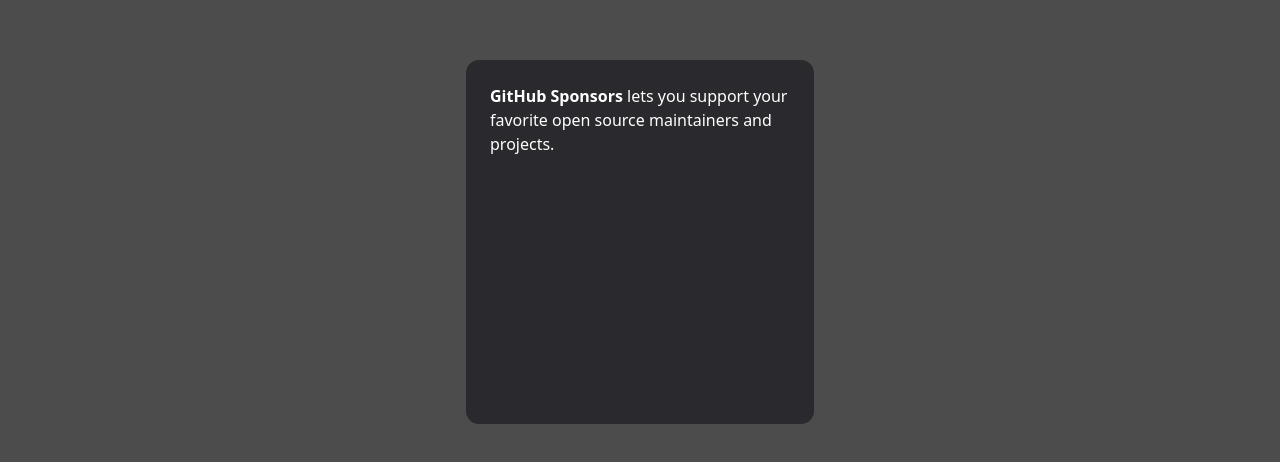
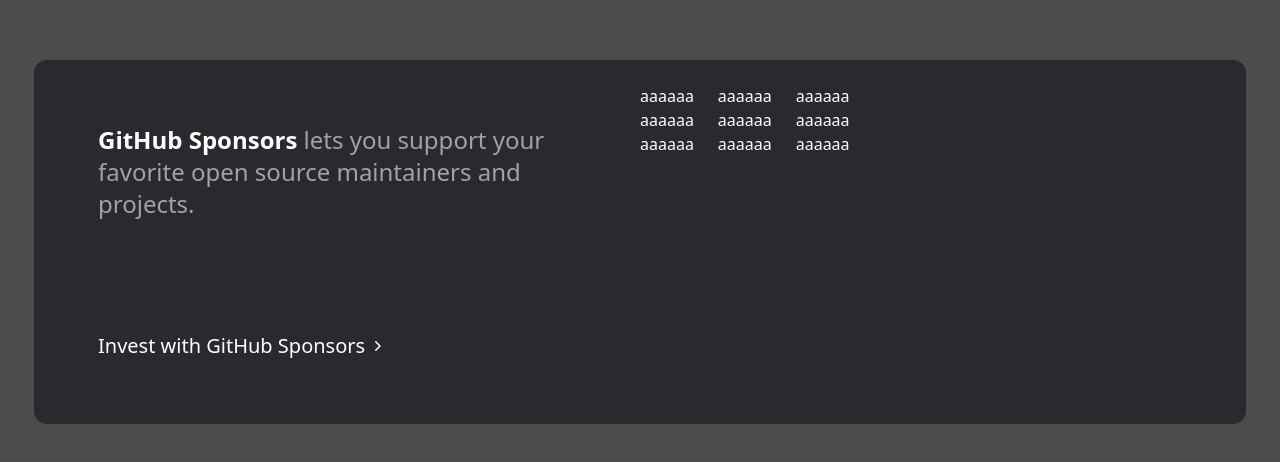
Before and after one commit to Berfin4615/github-like-card, an Angular app: page / in a window 1280 px wide. Shown: the part 158-620 px from the top of the page. Built offline with nearby package versions, Linux system fonts and the light colour scheme.

Commit message:
Mouse Event fixed according to PageX and PageY.

```diff
--- a/src/app/app.component.html
+++ b/src/app/app.component.html
@@ -1 +1,3 @@
-<app-git-hub-card></app-git-hub-card>
+<div class="card-component">
+    <app-git-hub-card></app-git-hub-card>
+</div>
--- a/src/app/app.component.ts
+++ b/src/app/app.component.ts
@@ -29,29 +29,28 @@ export class AppComponent implements OnInit, AfterViewInit {
     }
   }
 
-  executeJavaScript() {
+ executeJavaScript() {
     const cardContainer = document.querySelector(".glowing-card") as HTMLElement | null;
-    const card = document.querySelector(".glowing-card .card") as HTMLElement | null;
-
+    const card = document.querySelector(".card") as HTMLElement | null;
     if (cardContainer && card) {
-      card.addEventListener('mousemove', (e) => {
-        const xAxis = (card.offsetWidth / 2 - e.offsetX) / 20;
-        const yAxis = (card.offsetHeight / 2 - e.offsetY) / 20;
-
-        if (e.offsetX < card.offsetWidth / 2) {
+      cardContainer.addEventListener('mousemove', (e) => {
+        const xAxis = (cardContainer.offsetWidth / 2 - e.pageX) / 50;
+        const yAxis = (cardContainer.offsetHeight / 2 - e.pageY) / 50;
+        console.log(e.pageX )
+        if (e.pageX < card.offsetWidth / 2) {
           card.style.transform = `rotateY(${-xAxis}deg) rotateX(${yAxis}deg)`;
         } else {
           card.style.transform = `rotateY(${xAxis}deg) rotateX(${yAxis}deg)`;
         }
 
-        const gradientX = (e.offsetX / card.offsetWidth) * 100;
-        const gradientY = (e.offsetY / card.offsetHeight) * 100;
+        const gradientX = (e.pageX / card.offsetWidth) * 95;
+        const gradientY = (e.pageY / card.offsetHeight) * 50;
         card.style.background = `radial-gradient(2000px circle at ${gradientX}% ${gradientY}%, #ff00d44d, transparent 15%)`;
       });
 
-      card.addEventListener('mouseleave', () => {
-        card.style.transform = `rotateY(0deg) rotateX(0deg)`;
-        card.style.background = `rgba(0, 94, 255, 0)`;
+      cardContainer.addEventListener('mouseleave', (e) => {
+          cardContainer.style.transform = `rotateY(0deg) rotateX(0deg)`;
+          card.style.background = `rgba(0, 94, 255, 0)`;
       });
     }
   }
--- a/src/app/git-hub-card/git-hub-card.component.css
+++ b/src/app/git-hub-card/git-hub-card.component.css
@@ -1,13 +1,44 @@
+
 .glowing-card {
     min-height: 100vh;
     padding: 2em;
     display: flex;
     justify-content: center;
     align-items: center;
-    overflow: hidden;
+    overflow: visible;
     position: relative;
 }
+.arrow{
+    display: inline-block;
+    overflow: visible !important;
+    vertical-align: text-bottom;
+    fill: currentColor;
+}
+.arrow-text:hover .arrow-stem{
+    display: block;
+    transition: 0.2s ease-in;
+}
+.underline-text {
+    position: relative;
+    display: inline-block;
+}
 
+.underline-text::after {
+    content: '';
+    position: absolute;
+    left: 0;
+    bottom: 0;
+    width: 100%;
+    height: 2px;
+    background-color: #ffffff;
+    transform: scaleX(0);
+    transform-origin: bottom left;
+    transition: transform 0.3s ease-out;
+}
+
+.underline-text:hover::after {
+    transform: scaleX(1);
+}
 .glowing-card::before {
     content: "";
     position: absolute;
@@ -20,7 +51,6 @@
 
 .glowing-card .card {
     position: relative;
-    width: 22em;
     height: 23em;
     color: #fff;
     border-radius: 13px;
@@ -34,7 +64,8 @@
     align-items: center;
     transition: 100ms;
     perspective: 1000px;
-    transform: rotateX(0deg) rotateY(0deg); /* Initial transform for tilt effect */
+    transform: rotateX(0deg) rotateY(0deg);
+    width: 100%;
 }
 
 .glowing-card .card-content {
@@ -43,7 +74,7 @@
     padding: 1.5em;
     height: calc(100% - 4px);
     width: calc(100% - 4px);
-    z-index: 0;
+    z-index: 999;
 }
 
 .glowing-card:hover .card {
@@ -56,8 +87,8 @@
 
 .card::before {
     content: "";
-    position: absolute;
-    margin: 0;
+    position: relative;
+
     border-radius: inherit;
     background: radial-gradient(
         1500px circle at var(--x) var(--y),
@@ -65,9 +96,15 @@
         transparent 15%
     );
     opacity: 0;
-    z-index: 2;
 }
 
 .card:hover::before {
     opacity: 1;
 }
+
+.sponsors{
+    display: inline;
+}
+.sponsor-card{
+    border: 2px solid black;
+}
--- a/src/app/git-hub-card/git-hub-card.component.html
+++ b/src/app/git-hub-card/git-hub-card.component.html
@@ -1,7 +1,37 @@
 <section class="glowing-card">
-    <div class="card">
+    <div class="card  w-full">
         <div class="card-content">
-            <h2 class="text-opacity-95"><b>GitHub Sponsors</b> lets you support your favorite open source maintainers and projects.</h2>
+            <div class="flex flex-row h-full w-full">
+                <div class="flex flex-col justify-between p-10 w-6/12">
+                    <p class="text-2xl"><b>GitHub Sponsors</b> <a class="text-gray-400"> lets you support your favorite open source maintainers and projects.</a></p>
+                    <a class="arrow-text flex items-center gap-1 group">
+                        <span class="underline-text text-xl">Invest with GitHub Sponsors</span>
+                        <svg xmlns="http://www.w3.org/2000/svg" width="16" height="16" viewBox="0 0 16 16" fill="none"><path fill="currentColor" d="M7.28033 3.21967C6.98744 2.92678 6.51256 2.92678 6.21967 3.21967C5.92678 3.51256 5.92678 3.98744 6.21967 4.28033L7.28033 3.21967ZM11 8L11.5303 8.53033C11.8232 8.23744 11.8232 7.76256 11.5303 7.46967L11 8ZM6.21967 11.7197C5.92678 12.0126 5.92678 12.4874 6.21967 12.7803C6.51256 13.0732 6.98744 13.0732 7.28033 12.7803L6.21967 11.7197ZM6.21967 4.28033L10.4697 8.53033L11.5303 7.46967L7.28033 3.21967L6.21967 4.28033ZM10.4697 7.46967L6.21967 11.7197L7.28033 12.7803L11.5303 8.53033L10.4697 7.46967Z"></path>
+                            <path class="arrow-stem" stroke="currentColor" d="M1.75 8H11" display="none" stroke-width="1.5" stroke-linecap="round"></path></svg>
+                    </a>
+                </div>
+                <div class="sponsors">
+                    <div class="flex flex-col">
+                        <div class="flex flex-row gap-6">
+                            <div class="flex flex-col gap-5">aaaaaa</div>
+                            <div class="flex flex-col gap-5">aaaaaa</div>
+                            <div class="flex flex-col gap-5">aaaaaa</div>
+                        </div>
+                        <div class="flex flex-row gap-6">
+                            <div class="flex flex-col gap-5">aaaaaa</div>
+                            <div class="flex flex-col gap-5">aaaaaa</div>
+                            <div class="flex flex-col gap-5">aaaaaa</div>
+                        </div>
+                        <div class="flex flex-row gap-6">
+                            <div class="flex flex-col gap-5">aaaaaa</div>
+                            <div class="flex flex-col gap-5">aaaaaa</div>
+                            <div class="flex flex-col gap-5">aaaaaa</div>
+                        </div>
+                    </div>
+
+                </div>
+            </div>
+
         </div>
     </div>
 </section>
```
